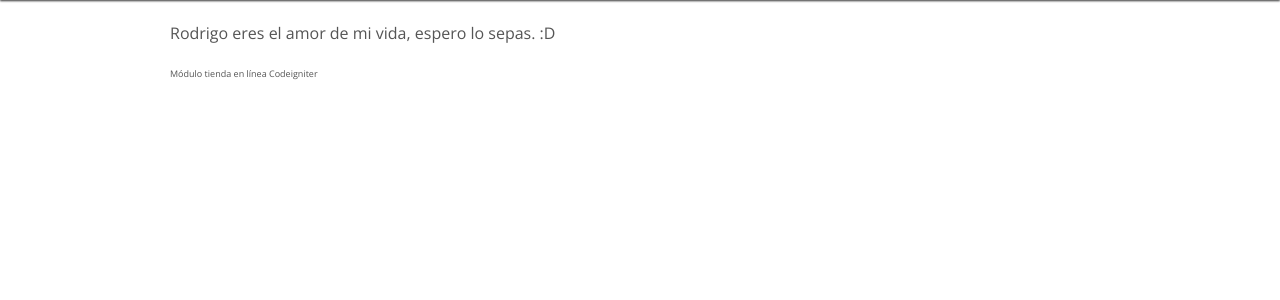
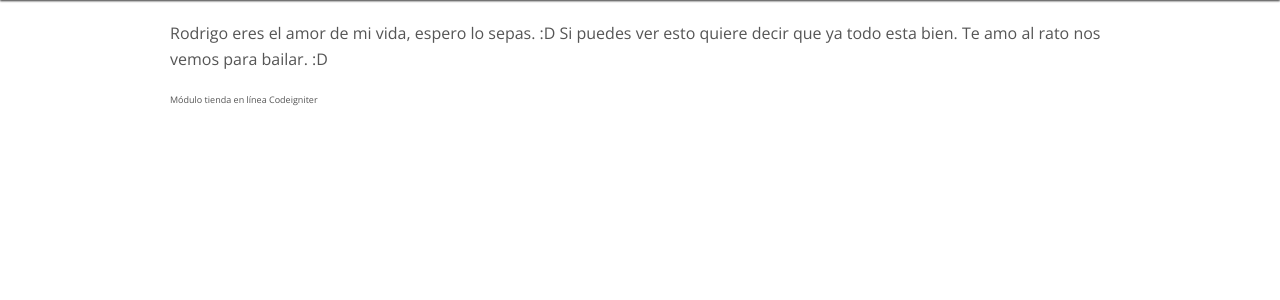
Before and after one commit to rodholliday987/feedback, a CodeIgniter app: page /feedback/ in a window 1280 px wide. Shown: the part 86-386 px from the top of the page. Run offline with CodeIgniter, Linux system fonts and the light colour scheme; some libraries are stand-ins or nearby versions.

Commit message:
Otro mensagito

```diff
--- a/application/views/inicio/inicio_v.php
+++ b/application/views/inicio/inicio_v.php
@@ -1,3 +1,5 @@
 <div class="row">
-    <div class="twelve columns ">Rodrigo eres el amor de mi vida, espero lo sepas. :D</div>
+    <div class="twelve columns ">Rodrigo eres el amor de mi vida, espero lo sepas. :D
+Si puedes ver esto quiere decir que ya todo esta bien.
+Te amo al rato nos vemos para bailar. :D</div>
 </div>
```
